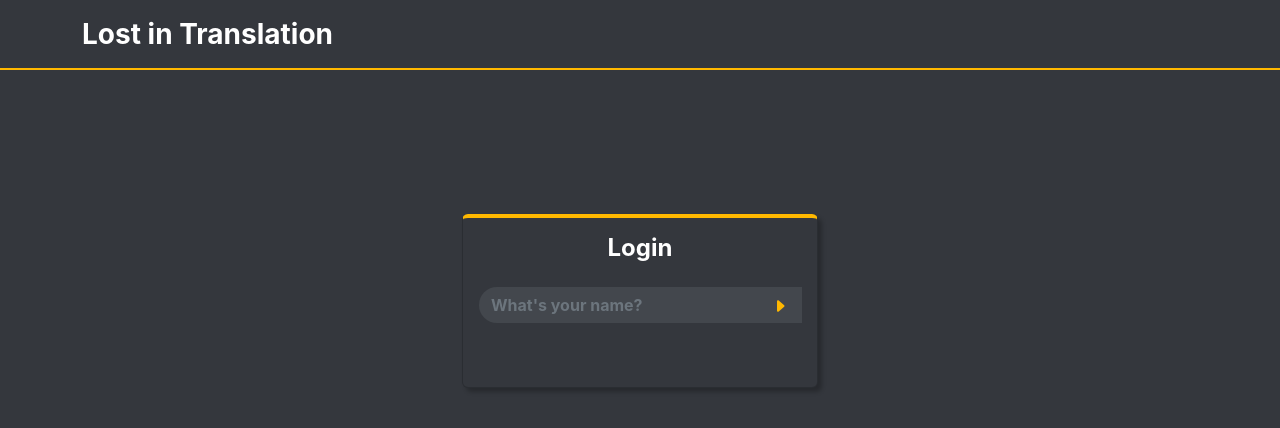
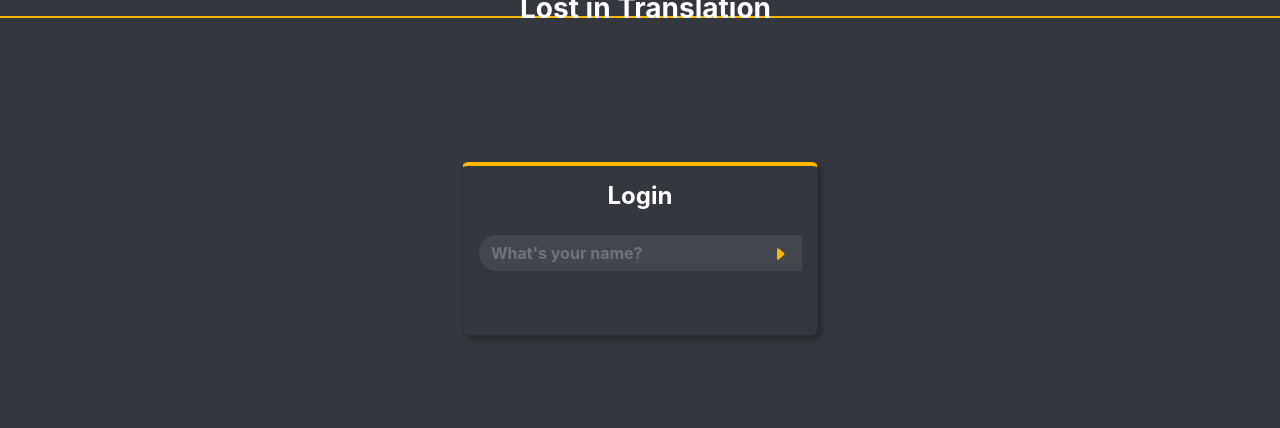
Before and after one commit to TintinPetersson/lost-in-translation, a React (Create React App) app in the folder my-first-app/: page / in a window 1280 px wide. Shown: the top 428 px of the page. Built offline with nearby package versions, Linux system fonts and the light colour scheme; no server answers.

Commit message:
feat: fixed navbar-brand location

```diff
--- a/my-first-app/src/App.css
+++ b/my-first-app/src/App.css
@@ -110,3 +110,17 @@
   font-size: 28px;
   font-weight: 700;
 }
+
+@media screen and (min-width:768px){
+  .navbar-brand-centered {
+      position: absolute;
+      left: 50%;
+      display: block;
+      width: 160px;
+      text-align: center;
+  }
+  .navbar>.container .navbar-brand-centered,
+  .navbar>.container-fluid .navbar-brand-centered {
+      margin-left: -120px;
+  }
+}
--- a/my-first-app/src/components/NavigationBar/NavigationBar.js
+++ b/my-first-app/src/components/NavigationBar/NavigationBar.js
@@ -22,7 +22,7 @@ const NavigationBar = () => {
     return (
         <Navbar id="navbar" collapseOnSelect expand="lg" bg="dark" variant="dark">
             <Container>
-                <Navbar.Brand id="brand">Lost in Translation</Navbar.Brand>
+                <Navbar.Brand id="brand" className="navbar-brand-centered">Lost in Translation</Navbar.Brand>
                 <Navbar.Toggle aria-controls="responsive-navbar-nav" />
                 <Navbar.Collapse id="responsive-navbar-nav">
                     {
```
